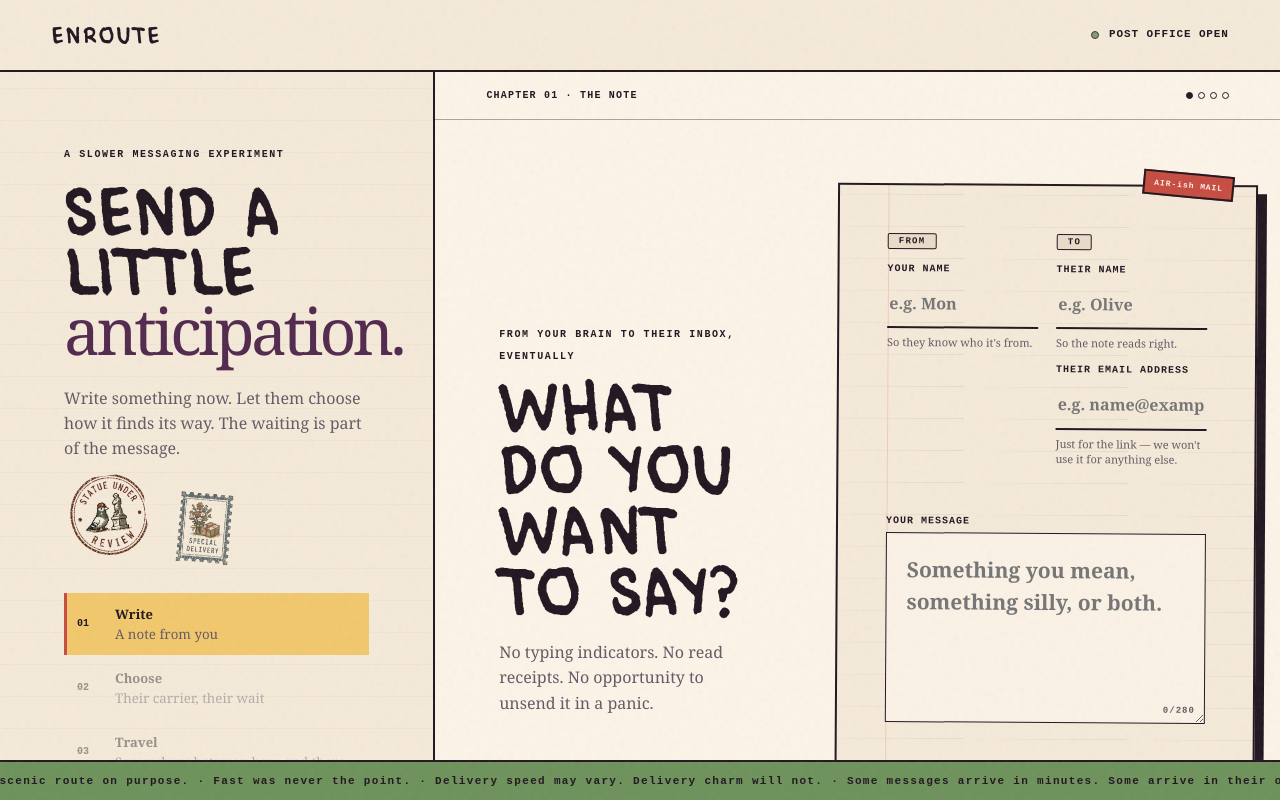
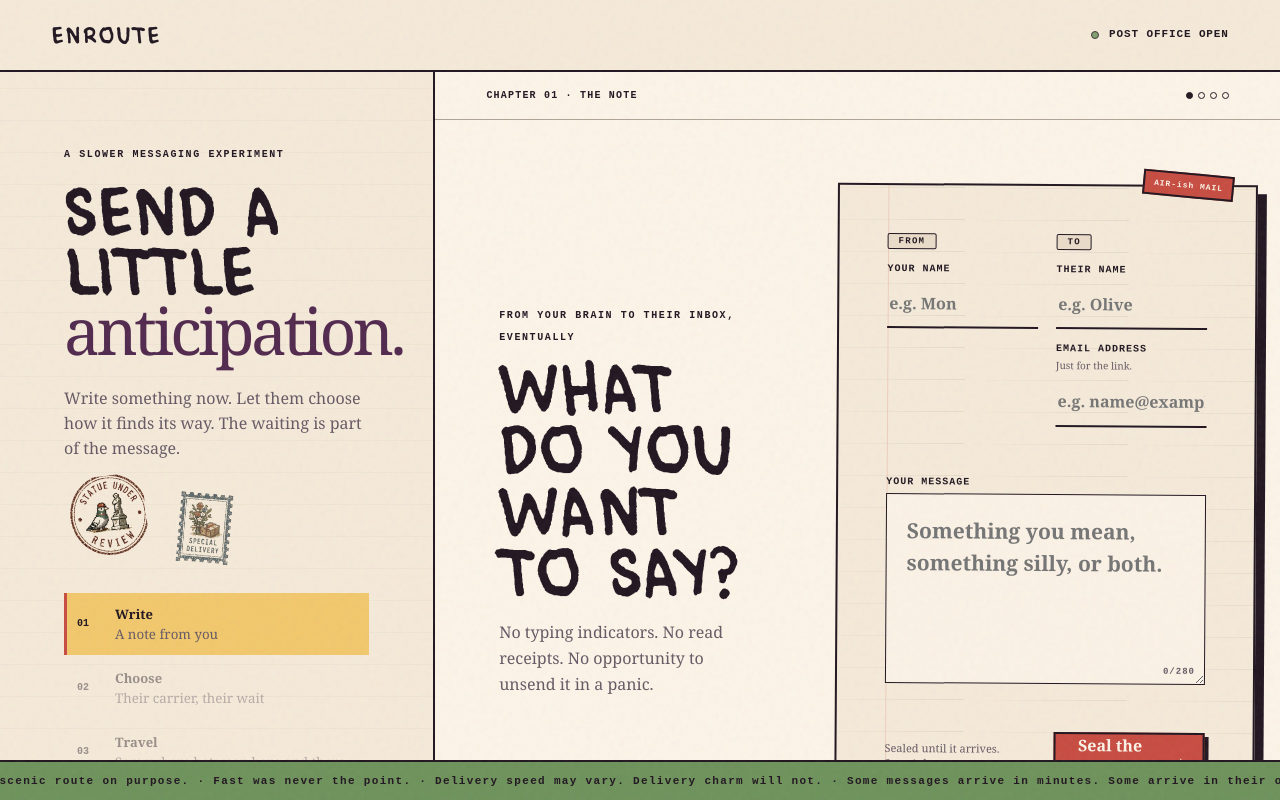
Before and after one commit to cowboymon/enroute, a Next.js app: page / in a window 1280 px wide. Built offline with nearby package versions, Linux system fonts and the light colour scheme; no server answers; the database is empty.

Commit message:
Trim compose form helper text
Remove the helper lines under Your name / Their name entirely, and
move the email field's hint inline next to its label instead of on
its own line underneath.

```diff
--- a/app/globals.css
+++ b/app/globals.css
@@ -459,6 +459,18 @@ a {
   color: var(--muted);
 }
 
+.field-label-row {
+  display: flex;
+  flex-wrap: wrap;
+  align-items: baseline;
+  gap: 4px 8px;
+}
+
+.field-hint--inline {
+  font-size: 10px;
+  white-space: nowrap;
+}
+
 .field-error-slot {
   display: block;
   min-height: 16px;
--- a/app/page.tsx
+++ b/app/page.tsx
@@ -24,7 +24,10 @@ function ContactField({
   const isValid = trimmed.length > 0 && EMAIL_RE.test(trimmed);
   return (
     <label>
-      {label}
+      <span className="field-label-row">
+        {label}
+        <span className="field-hint field-hint--inline">{hint}</span>
+      </span>
       <input
         value={value}
         onChange={(e) => onValueChange(e.target.value)}
@@ -32,7 +35,6 @@ function ContactField({
         inputMode="email"
         required
       />
-      <span className="field-hint">{hint}</span>
       <span className="field-error-slot">
         {showError && !isValid && <span className="error-text">Enter a valid email address.</span>}
       </span>
@@ -206,7 +208,6 @@ export default function HomePage() {
                   maxLength={30}
                   required
                 />
-                <span className="field-hint">So they know who it&apos;s from.</span>
               </label>
             </div>
             <div className="field-group">
@@ -220,11 +221,10 @@ export default function HomePage() {
                   maxLength={30}
                   required
                 />
-                <span className="field-hint">So the note reads right.</span>
               </label>
               <ContactField
-                label="Their email address"
-                hint="Just for the link — we won't use it for anything else."
+                label="Email address"
+                hint="Just for the link."
                 value={recipientContact}
                 onValueChange={setRecipientContact}
                 showError={touched}
```
